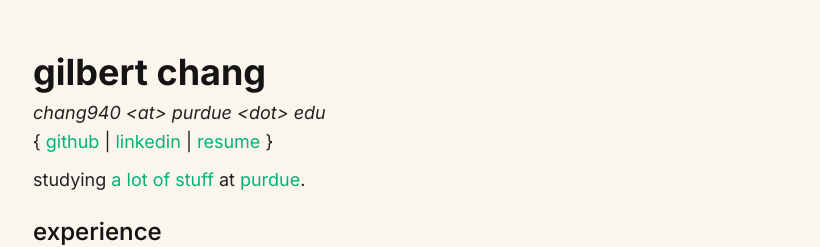
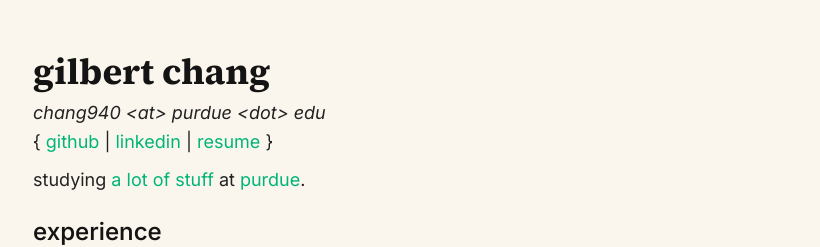
Before and after one commit to vindou/vindou, a Jekyll site: the page built from index.html, in a window 1280 px wide. Shown: the top 247 px of the page, without its empty margins (229-1049 px from the left). Built offline with Jekyll 4.4.1, drawn with Linux system fonts in a browser that asks for light colours.

Commit message:
Update index.css

```diff
--- a/css/index.css
+++ b/css/index.css
@@ -1,4 +1,5 @@
 @import url('https://fonts.googleapis.com/css2?family=Inter:ital,opsz,wght@0,14..32,100..900;1,14..32,100..900&display=swap');
+@import url('https://fonts.googleapis.com/css2?family=Source+Serif+4:ital,opsz,wght@0,8..60,200..900;1,8..60,200..900&display=swap');
 
 * {
   box-sizing: border-box;
@@ -23,6 +24,7 @@ button {
 }
 
 h1 {
+  font-family: 'Source Serif 4', serif;
   line-height: 1.5;
   font-size: 36px;
   margin: 0;
```
